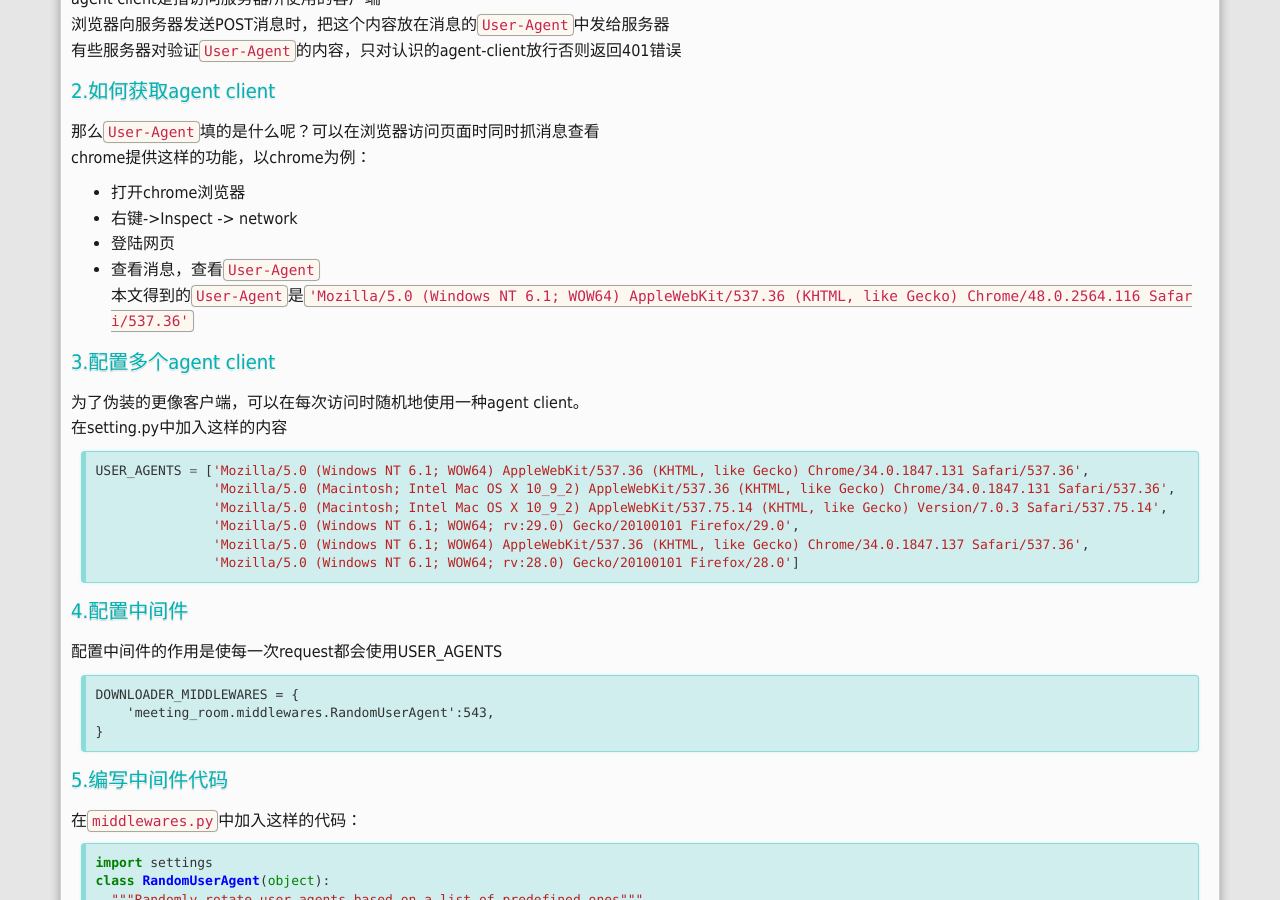
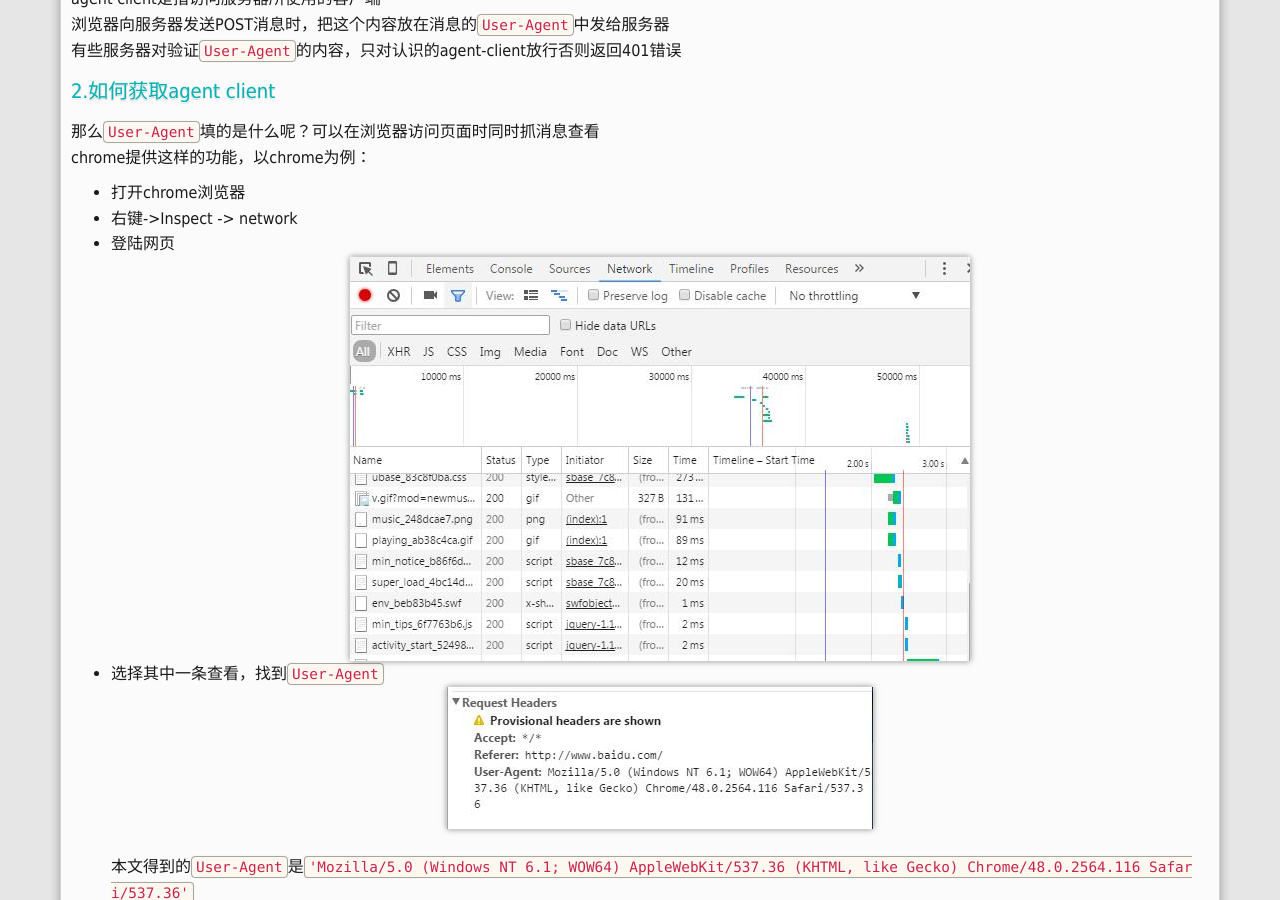
Before and after one commit to windmissing/windmissing.github.io, a Jekyll site: the page built from _posts/2016-06-15-scrapy-solve-401-by-agent-client.md, in a window 1280 px wide and 900 px high, scrolled down 692 px. Built offline with Jekyll 4.4.1, drawn with Linux system fonts in a browser that asks for light colours; Markdown is read by kramdown in place of the engine named in the settings; comment, search, counter and statistics services are not loaded.

Commit message:
Update 2016-06-15-scrapy-solve-401-by-agent-client.md

```diff
--- a/_posts/2016-06-15-scrapy-solve-401-by-agent-client.md
+++ b/_posts/2016-06-15-scrapy-solve-401-by-agent-client.md
@@ -29,7 +29,9 @@ chrome提供这样的功能，以chrome为例：
  - 打开chrome浏览器
  - 右键->Inspect -> network
  - 登陆网页
- - 查看消息，查看`User-Agent`
+![](/image/inspect-network.jpg)
+ - 选择其中一条查看，找到`User-Agent`
+![](/image/request-headers-agent-client.jpg)
 本文得到的`User-Agent`是`'Mozilla/5.0 (Windows NT 6.1; WOW64) AppleWebKit/537.36 (KHTML, like Gecko) Chrome/48.0.2564.116 Safari/537.36'`
 
 ##### 3.配置多个agent client
```
